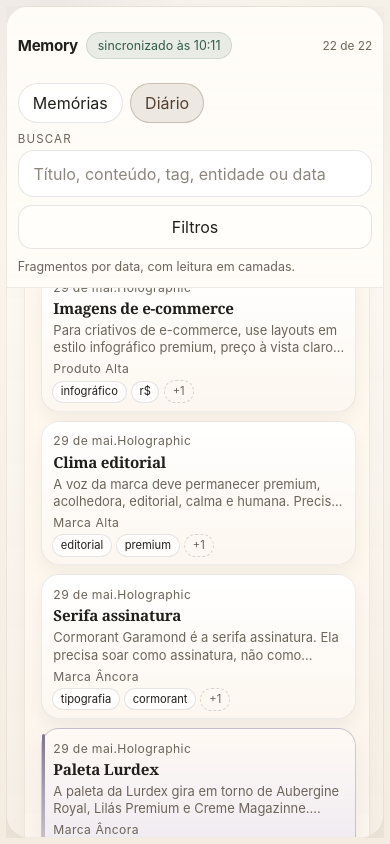
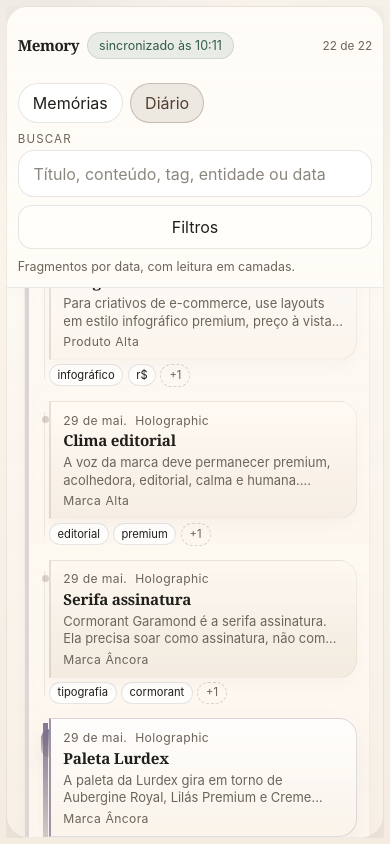
Before and after one commit to lurdexmagazzine/memory-lp, a React (Vite) app: page / in a window 390 px wide. Built offline with nearby package versions, Linux system fonts and the light colour scheme.

Commit message:
fix: editorial diary polish and mobile focus restore

```diff
--- a/src/components/AppShell.tsx
+++ b/src/components/AppShell.tsx
@@ -302,7 +302,8 @@ function MemoryIndex({
     const frame = window.requestAnimationFrame(() => {
       scrollRef.current?.scrollTo({ top: restoreTop, behavior: 'auto' });
       window.requestAnimationFrame(() => {
-        restoreFocusRef.current?.focus({ preventScroll: true });
+        const activeButton = scrollRef.current?.querySelector<HTMLElement>('.memory-list-item.is-active .memory-list-item__body');
+        (activeButton ?? restoreFocusRef.current)?.focus({ preventScroll: true });
         onRestoreComplete();
       });
     });
--- a/src/styles.css
+++ b/src/styles.css
@@ -387,9 +387,11 @@ svg {
 
 .index-toolbar__brand h1 {
   margin: 0;
-  font-size: 1rem;
+  font-family: var(--font-serif);
+  font-size: 1.06rem;
+  font-weight: 600;
   line-height: 1;
-  letter-spacing: -0.02em;
+  letter-spacing: -0.03em;
 }
 
 .index-toolbar__count {
@@ -499,28 +501,52 @@ svg {
 
 .day-group {
   display: grid;
-  gap: 0.65rem;
-  padding: 0.82rem 0.82rem 0.78rem 1rem;
-  border: 1px solid rgba(111, 89, 68, 0.1);
-  border-radius: 22px;
+  gap: 0.62rem;
+  padding: 0.8rem 0.76rem 0.72rem 0.96rem;
+  border: 1px solid rgba(111, 89, 68, 0.07);
+  border-radius: 20px;
   background:
-    linear-gradient(180deg, rgba(255, 249, 241, 0.92), rgba(250, 242, 231, 0.86)),
-    rgba(255, 249, 240, 0.72);
-  box-shadow: 0 10px 26px rgba(28, 24, 18, 0.04);
+    linear-gradient(180deg, rgba(255, 250, 244, 0.9), rgba(248, 241, 231, 0.78)),
+    rgba(255, 249, 240, 0.62);
+  box-shadow: 0 6px 18px rgba(28, 24, 18, 0.025);
   position: relative;
+  overflow: clip;
 }
 
 .day-group::before {
   content: '';
   position: absolute;
-  left: -0.32rem;
-  top: 1rem;
-  width: 0.62rem;
-  height: 0.62rem;
+  left: 0;
+  top: 0.95rem;
+  width: 0.22rem;
+  height: calc(100% - 1.6rem);
   border-radius: 999px;
-  border: 1px solid rgba(124, 112, 143, 0.22);
-  background: linear-gradient(180deg, rgba(255, 250, 244, 0.96), rgba(226, 219, 236, 0.85));
-  box-shadow: 0 8px 18px rgba(124, 112, 143, 0.1);
+  background: linear-gradient(180deg, rgba(124, 112, 143, 0.34), rgba(111, 89, 68, 0.08));
+}
+
+.day-group::after {
+  content: '';
+  position: absolute;
+  inset: 0;
+  pointer-events: none;
+  background: repeating-linear-gradient(
+    180deg,
+    transparent 0,
+    transparent 26px,
+    rgba(111, 89, 68, 0.028) 26px,
+    rgba(111, 89, 68, 0.028) 27px
+  );
+  opacity: 0.48;
+}
+
+.day-group > * {
+  position: relative;
+  z-index: 1;
+}
+
+.day-group__header {
+  padding-bottom: 0.1rem;
+  border-bottom: 1px solid rgba(111, 89, 68, 0.06);
 }
 
 .day-group__header {
@@ -568,44 +594,99 @@ svg {
 .memory-list-item {
   position: relative;
   display: grid;
-  gap: 0.26rem;
-  padding: 0.48rem 0.48rem 0.46rem 0.62rem;
-  border-radius: 18px;
-  border: 1px solid rgba(33, 31, 27, 0.08);
-  background:
-    linear-gradient(180deg, rgba(255, 255, 255, 0.9), rgba(252, 246, 238, 0.92)),
-    rgba(255, 255, 255, 0.84);
-  box-shadow: var(--shadow-sm);
+  gap: 0.22rem;
+  padding: 0.18rem 0 0.14rem 0.52rem;
+  border-radius: 0;
+  border: 0;
+  background: transparent;
+  box-shadow: none;
+}
+
+.memory-list-item::before {
+  content: '';
+  position: absolute;
+  left: 0.24rem;
+  top: 0.9rem;
+  bottom: 0.65rem;
+  width: 1px;
+  background: rgba(124, 112, 143, 0.14);
+}
+
+.memory-list-item::after {
+  content: '';
+  position: absolute;
+  left: 0.12rem;
+  top: 1.15rem;
+  width: 0.4rem;
+  height: 0.4rem;
+  border-radius: 999px;
+  background: rgba(111, 89, 68, 0.24);
+}
+
+.memory-list-item:nth-child(3n + 1) .memory-list-item__body {
+  background: linear-gradient(180deg, rgba(255, 255, 255, 0.76), rgba(249, 243, 234, 0.84));
+}
+
+.memory-list-item:nth-child(3n + 2) .memory-list-item__body {
+  background: linear-gradient(180deg, rgba(255, 250, 244, 0.77), rgba(244, 236, 225, 0.84));
+}
+
+.memory-list-item:nth-child(3n + 3) .memory-list-item__body {
+  background: linear-gradient(180deg, rgba(252, 247, 240, 0.78), rgba(241, 233, 221, 0.84));
 }
 
 .memory-list-item.is-active {
-  border-color: rgba(124, 112, 143, 0.35);
-  background:
-    linear-gradient(180deg, rgba(255, 250, 244, 0.98), rgba(233, 227, 240, 0.86)),
-    rgba(255, 251, 244, 0.96);
-  box-shadow: 0 12px 28px rgba(124, 112, 143, 0.11);
+  background: transparent;
 }
 
 .memory-list-item.is-active::before {
-  content: '';
-  position: absolute;
-  left: 0;
-  top: 0.34rem;
-  bottom: 0.34rem;
-  width: 0.2rem;
-  border-radius: 999px;
-  background: linear-gradient(180deg, rgba(124, 112, 143, 0.96), rgba(111, 89, 68, 0.18));
+  left: 0.14rem;
+  width: 0.3rem;
+  top: 0.46rem;
+  bottom: 0.48rem;
+  background: linear-gradient(180deg, rgba(124, 112, 143, 0.94), rgba(111, 89, 68, 0.18));
+}
+
+.memory-list-item.is-active::after {
+  left: 0.04rem;
+  top: 0.82rem;
+  width: 0.56rem;
+  height: 1.8rem;
+  border-radius: 999px 0 0 999px;
+  background: linear-gradient(180deg, rgba(124, 112, 143, 0.94), rgba(111, 89, 68, 0.2));
+  box-shadow: 0 10px 18px rgba(124, 112, 143, 0.12);
 }
 
 .memory-list-item__body {
   display: grid;
   gap: 0.28rem;
   text-align: left;
-  padding: 0 0 0 0.08rem;
+  padding: 0.68rem 0.72rem 0.62rem 0.78rem;
   cursor: pointer;
   min-width: 0;
   position: relative;
   z-index: 1;
+  border: 1px solid rgba(33, 31, 27, 0.05);
+  border-left: 2px solid rgba(111, 89, 68, 0.16);
+  border-radius: 0 18px 18px 0;
+  box-shadow: 0 8px 16px rgba(28, 24, 18, 0.025);
+}
+
+.memory-list-item__body:hover {
+  border-color: rgba(111, 89, 68, 0.09);
+}
+
+.memory-list-item.is-active .memory-list-item__body {
+  border-color: rgba(124, 112, 143, 0.24);
+  border-left-color: rgba(124, 112, 143, 0.74);
+  box-shadow: 0 12px 24px rgba(124, 112, 143, 0.08);
+}
+
+.memory-list-item__top {
+  display: flex;
+  flex-wrap: wrap;
+  gap: 0.35rem 0.5rem;
+  align-items: center;
 }
 
 .memory-list-item__title,
@@ -719,10 +800,10 @@ svg {
 .reading-metadata,
 .reading-section {
   display: grid;
-  gap: 0.75rem;
-  padding: 0.95rem 1rem;
-  border-radius: 22px;
-  background: linear-gradient(180deg, rgba(255, 255, 255, 0.72), rgba(249, 241, 230, 0.7));
+  gap: 0.68rem;
+  padding: 0.75rem 0.02rem 0.12rem;
+  border-radius: 0;
+  background: transparent;
   position: relative;
 }
 
@@ -735,23 +816,23 @@ svg {
 }
 
 .reading-metadata .token-pill {
-  padding: 0.36rem 0.62rem;
-  font-size: 0.72rem;
+  padding: 0.34rem 0.58rem;
+  font-size: 0.7rem;
   white-space: nowrap;
 }
 
 .reading-section::before {
   content: '';
   position: absolute;
-  left: 0.85rem;
-  top: 0.8rem;
-  bottom: 0.8rem;
-  width: 1px;
-  background: linear-gradient(180deg, rgba(124, 112, 143, 0.2), rgba(111, 89, 68, 0.08));
+  left: 0;
+  top: 0.55rem;
+  right: 0;
+  height: 1px;
+  background: linear-gradient(90deg, rgba(124, 112, 143, 0.18), rgba(111, 89, 68, 0.08), transparent);
 }
 
 .reading-section {
-  background: linear-gradient(180deg, rgba(255, 255, 255, 0.7), rgba(249, 241, 230, 0.64));
+  padding-top: 0.95rem;
 }
 
 .reading-content {
```
Also changed, not shown: 5 other files (tests, documents, lock files or other folders).
